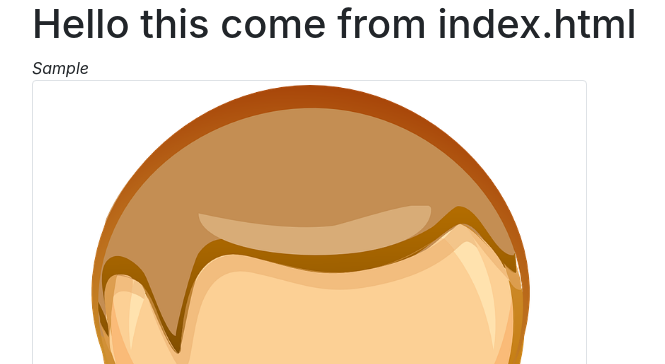
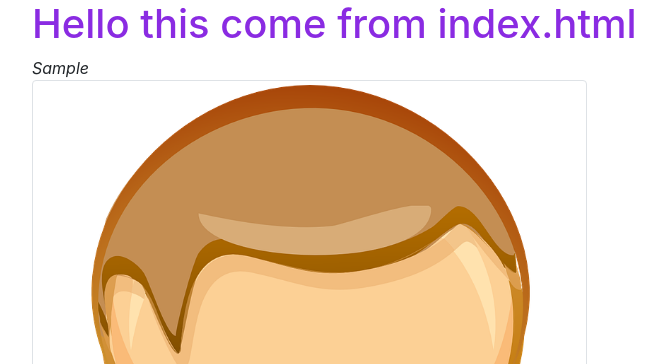
Before and after one commit to aryan-massoudy/django_bootcamp, a Django app: template templates/hello_app/index.html in a window 1280 px wide. Shown: the part 56-420 px from the top of the page, without its empty margins (53-718 px from the left). Run offline with Django 3.2, Linux system fonts and the light colour scheme; the template is opened without the code that fills it: most values are stand-ins (such as "Sample title", 1, 10 or a date in 2020); some libraries are stand-ins or nearby versions.

Commit message:
css file has been injected using django template tagging

```diff
--- /dev/null
+++ b/static/css/mystyles.css
@@ -0,0 +1,6 @@
+h1 {
+    font-size: 5.5rem; /* ~ 88px */
+    font-weight: 300;
+    line-height: 1.2;
+    color: blueviolet;
+  }
--- a/templates/hello_app/index.html
+++ b/templates/hello_app/index.html
@@ -5,6 +5,7 @@
     <meta charset="UTF-8">
     <meta name="viewport" content="width=device-width, initial-scale=1.0">
     <title>First App</title>
+    <link rel="stylesheet" href="{%static "css/mystyles.css"%}"/>
     <link rel="stylesheet" href="https://stackpath.bootstrapcdn.com/bootstrap/4.5.2/css/bootstrap.min.css">
 
 </head>
```
